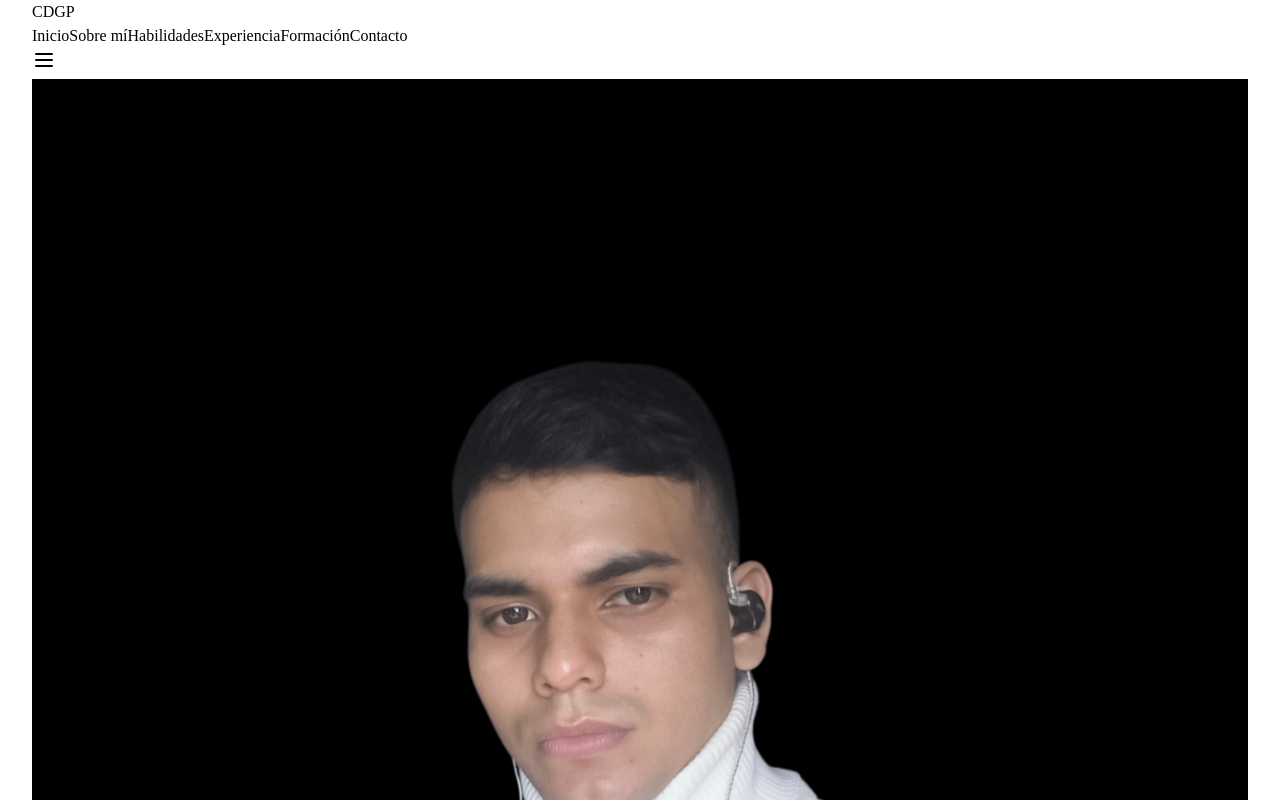
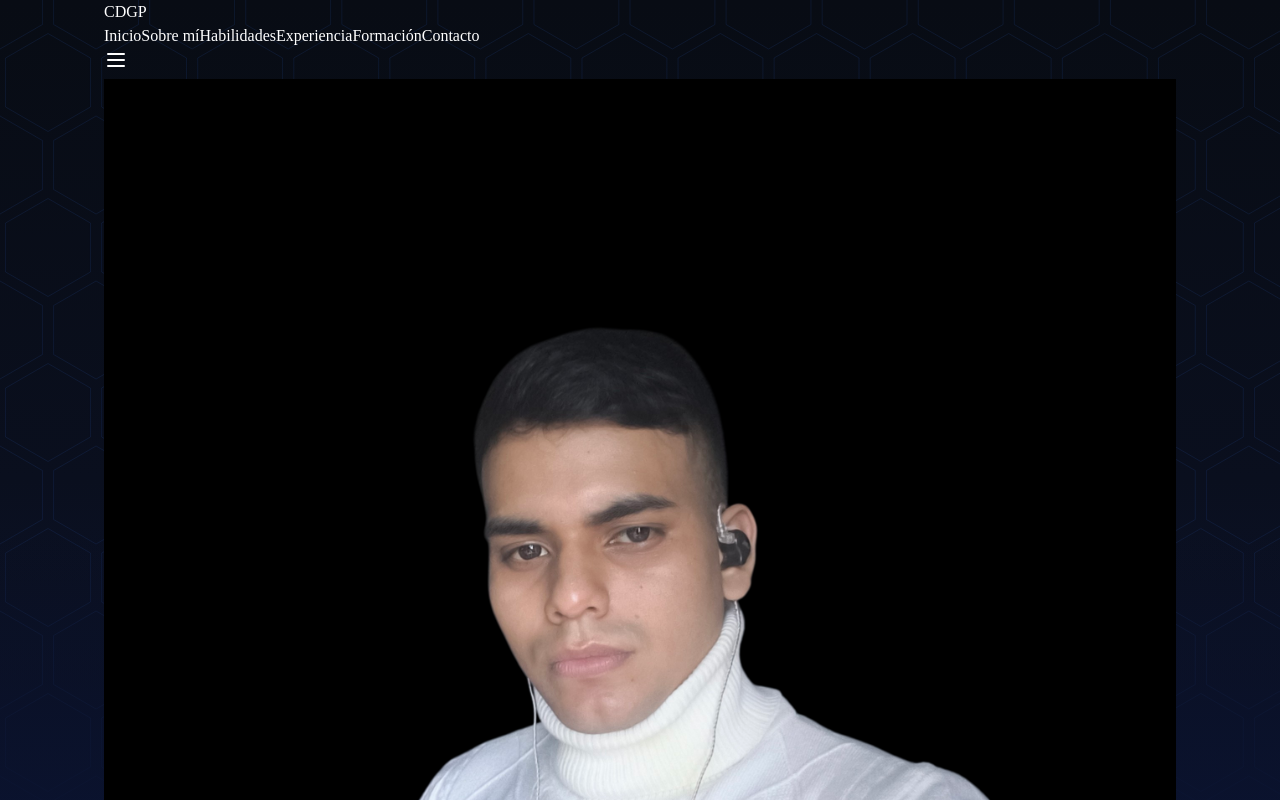
Before and after one commit to CDGP03/proyecto-CDGP, a React (Vite) app in the folder client/: page / in a window 1280 px wide. Shown: the top 800 px of the page. Built offline with nearby package versions, Linux system fonts and the light colour scheme.

Commit message:
le meti fondo hexagonal con un backgroud bien melo asi trnsparente y luego le puse la funcionalidad en index para que el cursor interactue con la pagina

```diff
--- a/client/src/App.tsx
+++ b/client/src/App.tsx
@@ -6,6 +6,7 @@ import Experience from "./components/Experience";
 import Education from "./components/Education";
 import Contact from "./components/Contact";
 import Footer from "./components/Footer";
+import HexBackground from "./components/HexBackground";
 
 function App() {
   const handleNavigate = (sectionId: string) => {
@@ -20,6 +21,11 @@ function App() {
 
   return (
     <>
+      {/* Fondo de hexágonos — detrás de todo */}
+      <HexBackground />
+
+      {/* Contenido principal — encima del fondo */}
+      <div style={{ position: "relative", zIndex: 1 }}>
         <Navbar onNavigate={handleNavigate} />
 
         <Hero
@@ -33,6 +39,7 @@ function App() {
         <Education />
         <Contact />
         <Footer />
+      </div>
     </>
   );
 }
--- a/client/src/components/Hero.tsx
+++ b/client/src/components/Hero.tsx
@@ -33,11 +33,7 @@ export default function Hero({ onContactClick, onPortfolioClick }: HeroProps) {
       id="inicio"
       className="min-h-screen flex items-center justify-center pt-20 pb-10 relative overflow-hidden"
     >
-      {/* Background gradient effect */}
-      <div className="absolute inset-0 -z-10">
-        <div className="absolute top-20 left-1/4 w-96 h-96 bg-blue-500/20 rounded-full blur-3xl opacity-20" />
-        <div className="absolute bottom-20 right-1/4 w-96 h-96 bg-violet-500/20 rounded-full blur-3xl opacity-20" />
-      </div>
+      {/* HexBackground ya provee el fondo — sin blobs redundantes */}
 
       <motion.div
         className="container mx-auto px-4 flex flex-col items-center text-center"
--- /dev/null
+++ b/client/src/components/HexBackground.tsx
@@ -0,0 +1,183 @@
+import { useCallback, useEffect, useRef } from 'react';
+
+const HEX_RADIUS = 52;   // más grandes
+const GAP = 6;
+
+function buildGrid(w: number, h: number) {
+  const r = HEX_RADIUS;
+  const hexW = Math.sqrt(3) * r + GAP;
+  const vertSpacing = (1.5 * r) + GAP * 0.75;
+
+  const cols = Math.ceil(w / hexW) + 3;
+  const rows = Math.ceil(h / vertSpacing) + 3;
+
+  const hexes: { x: number; y: number }[] = [];
+  for (let row = -1; row < rows; row++) {
+    for (let col = -1; col < cols; col++) {
+      const offset = row % 2 === 0 ? 0 : hexW / 2;
+      hexes.push({
+        x: col * hexW + offset,
+        y: row * vertSpacing,
+      });
+    }
+  }
+  return hexes;
+}
+
+function hexPath(cx: number, cy: number, r: number): Path2D {
+  const path = new Path2D();
+  for (let i = 0; i < 6; i++) {
+    const angle = (Math.PI / 3) * i - Math.PI / 6;
+    const x = cx + r * Math.cos(angle);
+    const y = cy + r * Math.sin(angle);
+    if (i === 0) path.moveTo(x, y);
+    else path.lineTo(x, y);
+  }
+  path.closePath();
+  return path;
+}
+
+export default function HexBackground() {
+  const canvasRef = useRef<HTMLCanvasElement>(null);
+  const animRef = useRef<number>(0);
+  const mouseRef = useRef({ x: -9999, y: -9999 });
+  const hexesRef = useRef<{ x: number; y: number }[]>([]);
+  const scalesRef = useRef<number[]>([]);
+  const dimsRef = useRef({ w: 0, h: 0 });
+
+  const draw = useCallback(() => {
+    const canvas = canvasRef.current;
+    if (!canvas) return;
+    const ctx = canvas.getContext('2d');
+    if (!ctx) return;
+
+    const { w, h } = dimsRef.current;
+    const hexes = hexesRef.current;
+    const scales = scalesRef.current;
+    const mx = mouseRef.current.x;
+    const my = mouseRef.current.y;
+    const R = HEX_RADIUS;
+
+    ctx.clearRect(0, 0, w, h);
+
+    // Fondo oscuro degradado
+    const bgGrad = ctx.createLinearGradient(0, 0, 0, h);
+    bgGrad.addColorStop(0, '#080c14');
+    bgGrad.addColorStop(0.6, '#0a0f1e');
+    bgGrad.addColorStop(1, '#0d1530');
+    ctx.fillStyle = bgGrad;
+    ctx.fillRect(0, 0, w, h);
+
+    // Dibujar hexágonos
+    hexes.forEach((hex, i) => {
+      const dist = Math.hypot(hex.x - mx, hex.y - my);
+      const isHovered = dist < R * 1.4;
+      const targetScale = isHovered ? 1.18 : 1;
+      // Lerp suave
+      scales[i] = scales[i] + (targetScale - scales[i]) * 0.18;
+      const s = scales[i];
+
+      ctx.save();
+      ctx.translate(hex.x, hex.y);
+      ctx.scale(s, s);
+      ctx.translate(-hex.x, -hex.y);
+
+      const path = hexPath(hex.x, hex.y, R - GAP / 2);
+
+      if (isHovered || s > 1.02) {
+        // Fill con gradiente azul
+        const grad = ctx.createLinearGradient(
+          hex.x - R, hex.y - R,
+          hex.x + R, hex.y + R
+        );
+        grad.addColorStop(0, 'rgba(56, 130, 255, 0.45)');
+        grad.addColorStop(1, 'rgba(30, 80, 200, 0.3)');
+        ctx.fillStyle = grad;
+        ctx.fill(path);
+
+        // Borde brillante
+        ctx.strokeStyle = `rgba(80, 160, 255, ${0.6 * ((s - 1) / 0.18)})`;
+        ctx.lineWidth = 1.5;
+        ctx.stroke(path);
+
+        // Glow suave
+        ctx.shadowColor = 'rgba(60, 130, 255, 0.5)';
+        ctx.shadowBlur = 12 * ((s - 1) / 0.18);
+        ctx.stroke(path);
+        ctx.shadowBlur = 0;
+      } else {
+        // Hexágono normal — solo borde tenue
+        ctx.strokeStyle = 'rgba(40, 80, 160, 0.22)';
+        ctx.lineWidth = 0.8;
+        ctx.stroke(path);
+      }
+
+      ctx.restore();
+    });
+
+    // Gradiente de fade en parte inferior
+    const fadeGrad = ctx.createLinearGradient(0, h * 0.65, 0, h);
+    fadeGrad.addColorStop(0, 'rgba(8, 12, 28, 0)');
+    fadeGrad.addColorStop(1, 'rgba(10, 18, 45, 0.85)');
+    ctx.fillStyle = fadeGrad;
+    ctx.fillRect(0, h * 0.65, w, h * 0.35);
+
+    animRef.current = requestAnimationFrame(draw);
+  }, []);
+
+  const rebuild = useCallback(() => {
+    const canvas = canvasRef.current;
+    if (!canvas) return;
+    const w = window.innerWidth;
+    const h = window.innerHeight;
+    canvas.width = w;
+    canvas.height = h;
+    dimsRef.current = { w, h };
+    hexesRef.current = buildGrid(w, h);
+    scalesRef.current = new Array(hexesRef.current.length).fill(1);
+  }, []);
+
+  useEffect(() => {
+    rebuild();
+    animRef.current = requestAnimationFrame(draw);
+
+    const onResize = () => {
+      rebuild();
+    };
+
+    // Mouse tracking — coordenadas relativas al viewport
+    const onMouseMove = (e: MouseEvent) => {
+      mouseRef.current = { x: e.clientX, y: e.clientY };
+    };
+    const onMouseLeave = () => {
+      mouseRef.current = { x: -9999, y: -9999 };
+    };
+
+    window.addEventListener('resize', onResize);
+    window.addEventListener('mousemove', onMouseMove);
+    document.addEventListener('mouseleave', onMouseLeave);
+
+    return () => {
+      cancelAnimationFrame(animRef.current);
+      window.removeEventListener('resize', onResize);
+      window.removeEventListener('mousemove', onMouseMove);
+      document.removeEventListener('mouseleave', onMouseLeave);
+    };
+  }, [rebuild, draw]);
+
+  return (
+    <canvas
+      ref={canvasRef}
+      style={{
+        position: 'fixed',
+        top: 0,
+        left: 0,
+        width: '100vw',
+        height: '100vh',
+        zIndex: 0,
+        pointerEvents: 'none',
+        display: 'block',
+      }}
+    />
+  );
+}
--- a/client/src/index.css
+++ b/client/src/index.css
@@ -42,57 +42,81 @@
   --color-sidebar-ring: var(--sidebar-ring);
 }
 
+/* =============================================
+   TEMA ÚNICO — SIEMPRE OSCURO (portfolio dark)
+   ============================================= */
 :root {
-  --primary: var(--color-blue-700);
-  --primary-foreground: var(--color-blue-50);
-  --sidebar-primary: var(--color-blue-600);
-  --sidebar-primary-foreground: var(--color-blue-50);
-  --chart-1: var(--color-blue-300);
-  --chart-2: var(--color-blue-500);
-  --chart-3: var(--color-blue-600);
-  --chart-4: var(--color-blue-700);
-  --chart-5: var(--color-blue-800);
   --radius: 0.65rem;
-  --background: oklch(1 0 0);
-  --foreground: oklch(0.235 0.015 65);
-  --card: oklch(1 0 0);
-  --card-foreground: oklch(0.235 0.015 65);
-  --popover: oklch(1 0 0);
-  --popover-foreground: oklch(0.235 0.015 65);
-  --secondary: oklch(0.98 0.001 286.375);
-  --secondary-foreground: oklch(0.4 0.015 65);
-  --muted: oklch(0.967 0.001 286.375);
-  --muted-foreground: oklch(0.552 0.016 285.938);
-  --accent: oklch(0.967 0.001 286.375);
-  --accent-foreground: oklch(0.141 0.005 285.823);
-  --destructive: oklch(0.577 0.245 27.325);
+
+  /* Colores principales */
+  --primary: oklch(0.65 0.2 264.376);
+  --primary-foreground: oklch(0.141 0.005 285.823);
+  --sidebar-primary: oklch(0.65 0.2 264.376);
+  --sidebar-primary-foreground: oklch(0.141 0.005 285.823);
+
+  /* Fondo — transparente para que el canvas hexagonal se vea */
+  --background: transparent;
+  --foreground: oklch(0.95 0.01 65);
+
+  /* Tarjetas — oscuro semi-opaco */
+  --card: oklch(0.14 0.02 264 / 0.85);
+  --card-foreground: oklch(0.95 0.01 65);
+
+  /* Popover */
+  --popover: oklch(0.15 0.02 264);
+  --popover-foreground: oklch(0.95 0.01 65);
+
+  /* Secundario / muted */
+  --secondary: oklch(0.22 0.03 264);
+  --secondary-foreground: oklch(0.95 0.01 65);
+  --muted: oklch(0.22 0.02 264);
+  --muted-foreground: oklch(0.62 0.02 65);
+
+  /* Acento */
+  --accent: oklch(0.65 0.2 264.376);
+  --accent-foreground: oklch(0.95 0.01 65);
+
+  /* Destructivo */
+  --destructive: oklch(0.704 0.191 22.216);
   --destructive-foreground: oklch(0.985 0 0);
-  --border: oklch(0.92 0.004 286.32);
-  --input: oklch(0.92 0.004 286.32);
-  --ring: oklch(0.623 0.214 259.815);
-  --sidebar: oklch(0.985 0 0);
-  --sidebar-foreground: oklch(0.235 0.015 65);
-  --sidebar-accent: oklch(0.967 0.001 286.375);
-  --sidebar-accent-foreground: oklch(0.141 0.005 285.823);
-  --sidebar-border: oklch(0.92 0.004 286.32);
-  --sidebar-ring: oklch(0.623 0.214 259.815);
+
+  /* Bordes e inputs */
+  --border: oklch(1 0 0 / 12%);
+  --input: oklch(1 0 0 / 18%);
+  --ring: oklch(0.65 0.2 264.376);
+
+  /* Charts */
+  --chart-1: oklch(0.65 0.2 264.376);
+  --chart-2: oklch(0.65 0.2 180);
+  --chart-3: oklch(0.65 0.2 270);
+  --chart-4: oklch(0.55 0.15 264.376);
+  --chart-5: oklch(0.45 0.1 264.376);
+
+  /* Sidebar */
+  --sidebar: oklch(0.12 0.02 264);
+  --sidebar-foreground: oklch(0.95 0.01 65);
+  --sidebar-accent: oklch(0.65 0.2 264.376);
+  --sidebar-accent-foreground: oklch(0.95 0.01 65);
+  --sidebar-border: oklch(1 0 0 / 12%);
+  --sidebar-ring: oklch(0.65 0.2 264.376);
 }
 
+/* Dark variant — mismas vars (el portfolio nunca usa light) */
 .dark {
   --primary: oklch(0.65 0.2 264.376);
   --primary-foreground: oklch(0.141 0.005 285.823);
   --sidebar-primary: oklch(0.65 0.2 264.376);
   --sidebar-primary-foreground: oklch(0.141 0.005 285.823);
-  --background: oklch(0.08 0.01 264);
+  --background: transparent;
   --foreground: oklch(0.95 0.01 65);
-  --card: oklch(0.15 0.02 264);
+  --card: oklch(0.14 0.02 264 / 0.85);
   --card-foreground: oklch(0.95 0.01 65);
   --popover: oklch(0.15 0.02 264);
   --popover-foreground: oklch(0.95 0.01 65);
-  --secondary: oklch(0.25 0.03 180);
+  --secondary: oklch(0.22 0.03 264);
   --secondary-foreground: oklch(0.95 0.01 65);
-  --muted: oklch(0.25 0.02 264);
-  --muted-foreground: oklch(0.65 0.02 65);
+  --muted: oklch(0.22 0.02 264);
+  --muted-foreground: oklch(0.62 0.02 65);
   --accent: oklch(0.65 0.2 264.376);
   --accent-foreground: oklch(0.95 0.01 65);
   --destructive: oklch(0.704 0.191 22.216);
@@ -105,7 +129,7 @@
   --chart-3: oklch(0.65 0.2 270);
   --chart-4: oklch(0.55 0.15 264.376);
   --chart-5: oklch(0.45 0.1 264.376);
-  --sidebar: oklch(0.15 0.02 264);
+  --sidebar: oklch(0.12 0.02 264);
   --sidebar-foreground: oklch(0.95 0.01 65);
   --sidebar-accent: oklch(0.65 0.2 264.376);
   --sidebar-accent-foreground: oklch(0.95 0.01 65);
@@ -117,8 +141,12 @@
   * {
     @apply border-border outline-ring/50;
   }
+  html {
+    color-scheme: dark;
+  }
   body {
-    @apply bg-background text-foreground;
+    @apply text-foreground;
+    background: transparent;
   }
   button:not(:disabled),
   [role="button"]:not([aria-disabled="true"]),
@@ -134,25 +162,12 @@
 }
 
 @layer components {
-  /**
-   * Custom container utility that centers content and adds responsive padding.
-   *
-   * This overrides Tailwind's default container behavior to:
-   * - Auto-center content (mx-auto)
-   * - Add responsive horizontal padding
-   * - Set max-width for large screens
-   *
-   * Usage: <div className="container">...</div>
-   *
-   * For custom widths, use max-w-* utilities directly:
-   * <div className="max-w-6xl mx-auto px-4">...</div>
-   */
   .container {
     width: 100%;
     margin-left: auto;
     margin-right: auto;
-    padding-left: 1rem; /* 16px - mobile padding */
-    padding-right: 1rem;
+    padding-left: 1.25rem;
+    padding-right: 1.25rem;
   }
 
   .flex {
@@ -162,16 +177,24 @@
 
   @media (min-width: 640px) {
     .container {
-      padding-left: 1.5rem; /* 24px - tablet padding */
-      padding-right: 1.5rem;
+      padding-left: 2rem;
+      padding-right: 2rem;
     }
   }
 
   @media (min-width: 1024px) {
     .container {
-      padding-left: 2rem; /* 32px - desktop padding */
-      padding-right: 2rem;
-      max-width: 1280px; /* Standard content width */
+      padding-left: 3rem;
+      padding-right: 3rem;
+      max-width: 1100px;
+    }
+  }
+
+  @media (min-width: 1280px) {
+    .container {
+      padding-left: 4rem;
+      padding-right: 4rem;
+      max-width: 1200px;
     }
   }
 }
--- a/client/src/main.tsx
+++ b/client/src/main.tsx
@@ -1,7 +1,11 @@
+
 import React from "react";
 import ReactDOM from "react-dom/client";
 import App from "./App";
 import "./index.css";
+
+// Forzar dark mode siempre — el portfolio es siempre oscuro
+document.documentElement.classList.add("dark");
 
 ReactDOM.createRoot(document.getElementById("root")!).render(
   <React.StrictMode>
```
Lines whose indentation alone changed are shown as unchanged.
